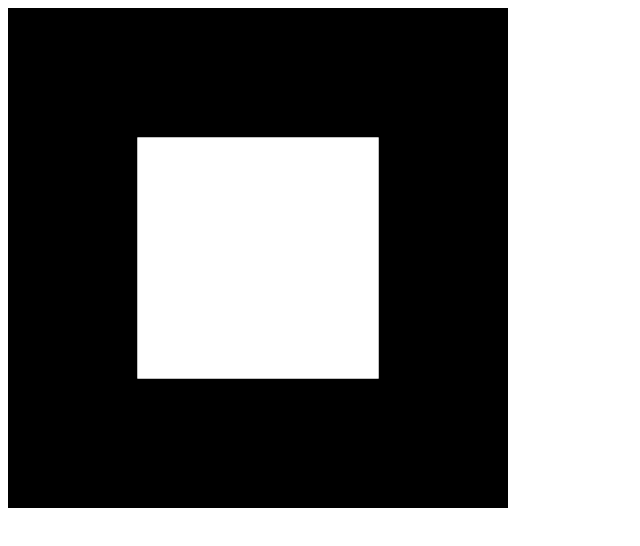
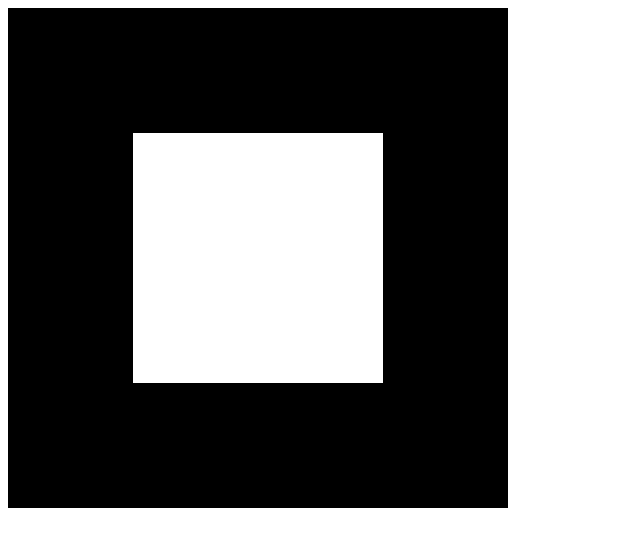
Before and after one commit to avantgardnerio/webgl-nn, a plain HTML site: page index.html in a window 1280 px wide. Shown: the whole page, without its empty margins (0-640 px from the left). Drawn offline with Linux system fonts and the light colour scheme.

Commit message:
Projecting is for mental patients

```diff
--- a/index.html
+++ b/index.html
@@ -16,10 +16,9 @@
 			attribute vec3 aVertexPosition;
 
 			uniform mat4 uMVMatrix;
-			uniform mat4 uPMatrix;
 
 			void main(void) {
-				gl_Position = uPMatrix * uMVMatrix * vec4(aVertexPosition, 1.0);
+				gl_Position = uMVMatrix * vec4(aVertexPosition, 1.0);
 			}
 		</script>
 
@@ -27,7 +26,6 @@
 			var gl;
 			var shaderProgram;
 			var mvMatrix = mat4.create();
-			var pMatrix = mat4.create();
 			var squareVertexPositionBuffer;
 
 			function webGLStart() {
@@ -66,7 +64,6 @@
 				shaderProgram.vertexPositionAttribute = gl.getAttribLocation(shaderProgram, "aVertexPosition");
 				gl.enableVertexAttribArray(shaderProgram.vertexPositionAttribute);
 
-				shaderProgram.pMatrixUniform = gl.getUniformLocation(shaderProgram, "uPMatrix");
 				shaderProgram.mvMatrixUniform = gl.getUniformLocation(shaderProgram, "uMVMatrix");
 			}
 
@@ -74,10 +71,10 @@
 				squareVertexPositionBuffer = gl.createBuffer();
 				gl.bindBuffer(gl.ARRAY_BUFFER, squareVertexPositionBuffer);
 				vertices = [
-					 1.0,  1.0,  0.0,
-					-1.0,  1.0,  0.0,
-					 1.0, -1.0,  0.0,
-					-1.0, -1.0,  0.0
+					 0.5,  0.5,  0.0,
+					-0.5,  0.5,  0.0,
+					 0.5, -0.5,  0.0,
+					-0.5, -0.5,  0.0
 				];
 				gl.bufferData(gl.ARRAY_BUFFER, new Float32Array(vertices), gl.STATIC_DRAW);
 				squareVertexPositionBuffer.itemSize = 3;
@@ -120,7 +117,6 @@
 			}
 
 			function setMatrixUniforms() {
-				gl.uniformMatrix4fv(shaderProgram.pMatrixUniform, false, pMatrix);
 				gl.uniformMatrix4fv(shaderProgram.mvMatrixUniform, false, mvMatrix);
 			}
 
@@ -128,11 +124,8 @@
 				gl.viewport(0, 0, gl.viewportWidth, gl.viewportHeight);
 				gl.clear(gl.COLOR_BUFFER_BIT | gl.DEPTH_BUFFER_BIT);
 
-				mat4.perspective(45, gl.viewportWidth / gl.viewportHeight, 0.1, 100.0, pMatrix);
-
 				mat4.identity(mvMatrix);
 
-				mat4.translate(mvMatrix, [0.0, 0.0, -5.0]);
 				gl.bindBuffer(gl.ARRAY_BUFFER, squareVertexPositionBuffer);
 				gl.vertexAttribPointer(shaderProgram.vertexPositionAttribute, squareVertexPositionBuffer.itemSize, gl.FLOAT, false, 0, 0);
 				setMatrixUniforms();
```
